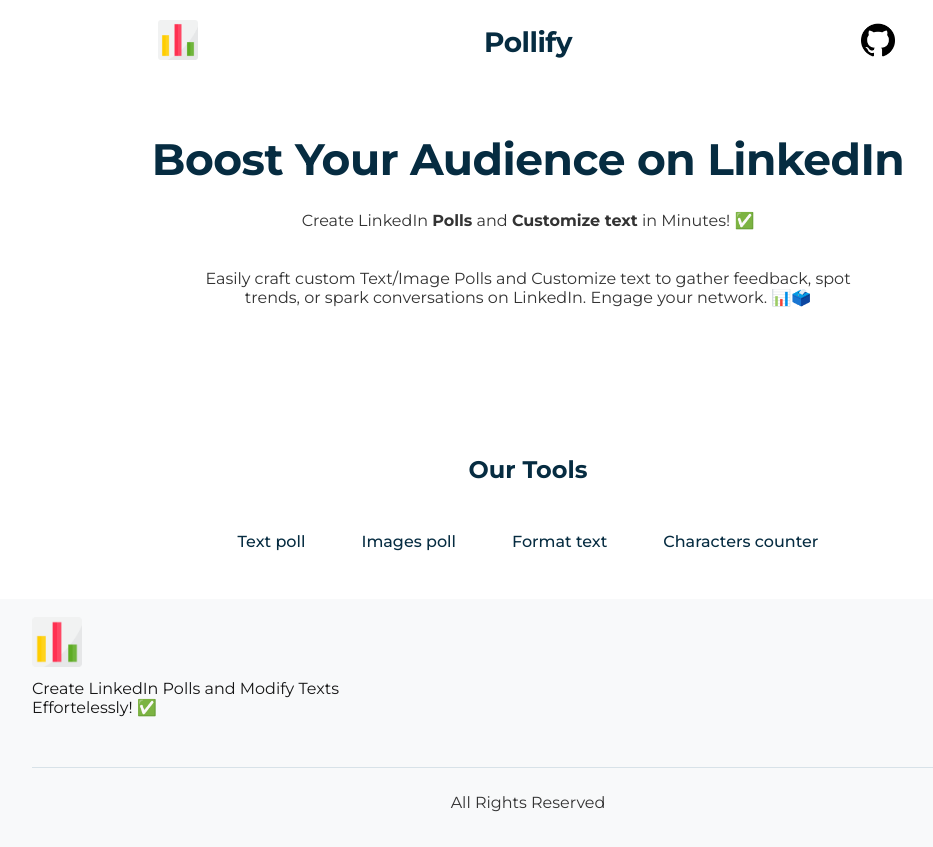
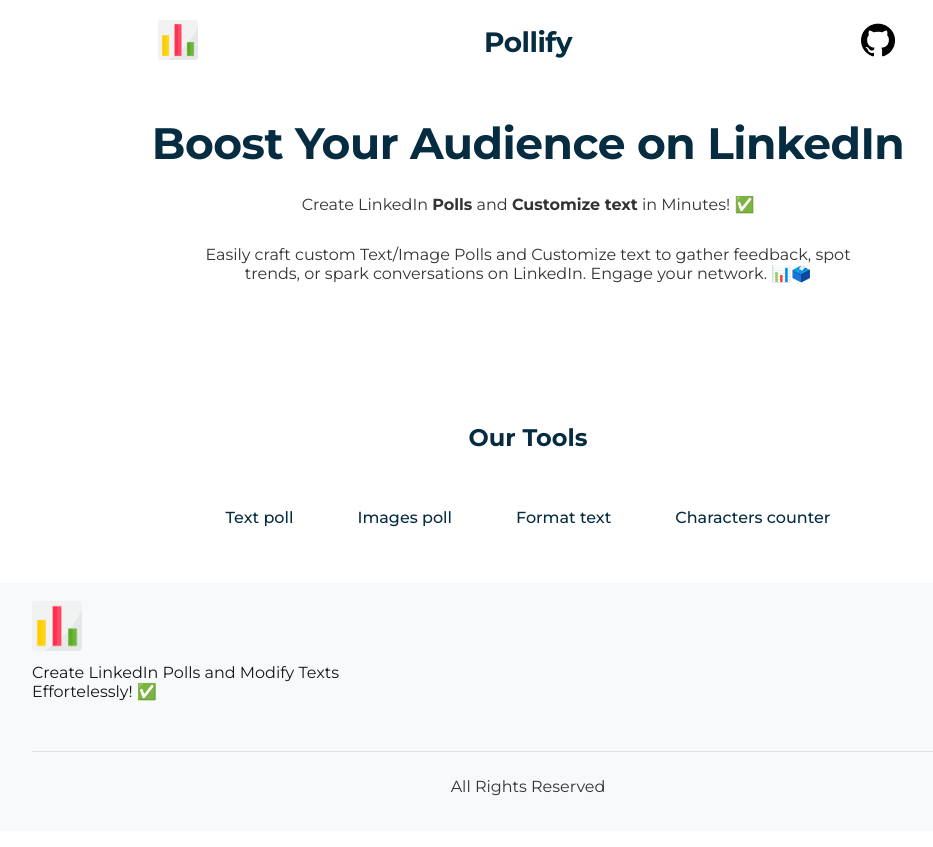
Before and after one commit to Ramzi-Abidi/Reaction-poll-generator, a React (Vite) app: page / in a window 1280 px wide. Shown: the whole page, without its empty margins (112-1045 px from the left). Built offline with nearby package versions, Linux system fonts and the light colour scheme.

Commit message:
feat/styles: add padding to hero-title in character-counter

```diff
--- a/src/index.css
+++ b/src/index.css
@@ -127,9 +127,6 @@
   align-items: center;
   flex-direction: column;
 }
-/* .intro h1 {
-    margin-right: 2.5rem;
-} */
 .reaction-icons .container {
   display: flex;
   justify-content: space-around;
@@ -308,6 +305,7 @@
   font-size: 12px;
 }
 .link {
+  padding: .5rem .25rem;
   margin: 1rem 0.5rem;
 }
 .link a {
@@ -329,7 +327,7 @@
   letter-spacing: -0.5px;
   color: var(--color-marin-blue);
   margin-bottom: 1.5rem;
-  margin-top: 3rem;
+  margin-top: 2rem;
 }
 @media (max-width: 768px) {
   .hero-title {
--- a/src/styles/characterCounter.css
+++ b/src/styles/characterCounter.css
@@ -4,7 +4,8 @@
   width: 750px;
   box-shadow: 0px 4px 6px rgba(0, 0, 0, 0.1);
   border: 1px solid rgba(0, 0, 0, 0.1);
-  padding: 3rem 2rem;
+  padding: 1.5rem 1.5rem;
+  border-radius: 4px;
 }
 .characters-counter-content-container {
   display: flex;
@@ -51,7 +52,7 @@
   flex-direction: column;
 }
 .intro p {
-  margin-bottom: 1.25rem;
+  margin-bottom: .75rem;
 }
 .left-part span {
   text-align: center;
```
